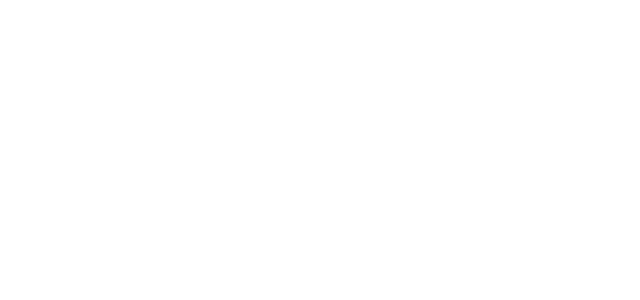
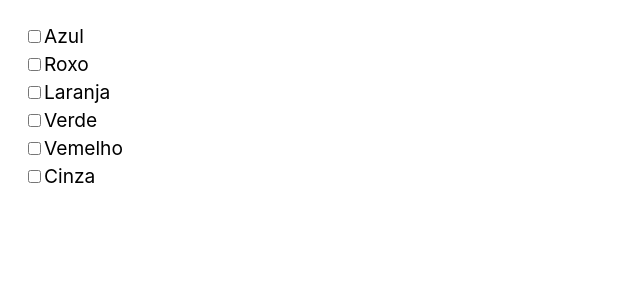
Before and after one commit to viniciosComerciante/react-origamid, a React (Create React App) app: page / in a window 1280 px wide. Shown: the top 300 px of the page, without its empty margins (0-640 px from the left). Built offline with nearby package versions, Linux system fonts and the light colour scheme.

Commit message:
finalizada aula sobre input

```diff
--- a/src/App.js
+++ b/src/App.js
@@ -1,9 +1,36 @@
-import React from 'react'
+import React from "react";
 
 const App = () => {
+  const [cores, setCores] = React.useState([]);
+
+  function handleChange({ target }) {
+    console.log(target, target.checked)
+    if(target.checked){
+      setCores([...cores, target.value])
+    }else{
+      setCores(cores.filter(cor => cor !== target.value))
+    }
+
+
+  }
+
+  const coresArray = ['azul', 'roxo', 'laranja', 'verde', 'vemelho', 'cinza'];
+
+  console.log(cores);
+
   return (
-    <form action=""></form>
-  )
-}
+    <form action="">
 
-export default App
+      {coresArray.map(cor=>{
+        return (
+          <label key={cor} style={{textTransform: 'capitalize'}}>
+            <input type="checkbox" value={cor} checked={cores.includes(cor)} onChange={handleChange}/>
+            {cor}
+          </label>
+        )
+      })}
+    </form>
+  );
+};
+
+export default App;
```
